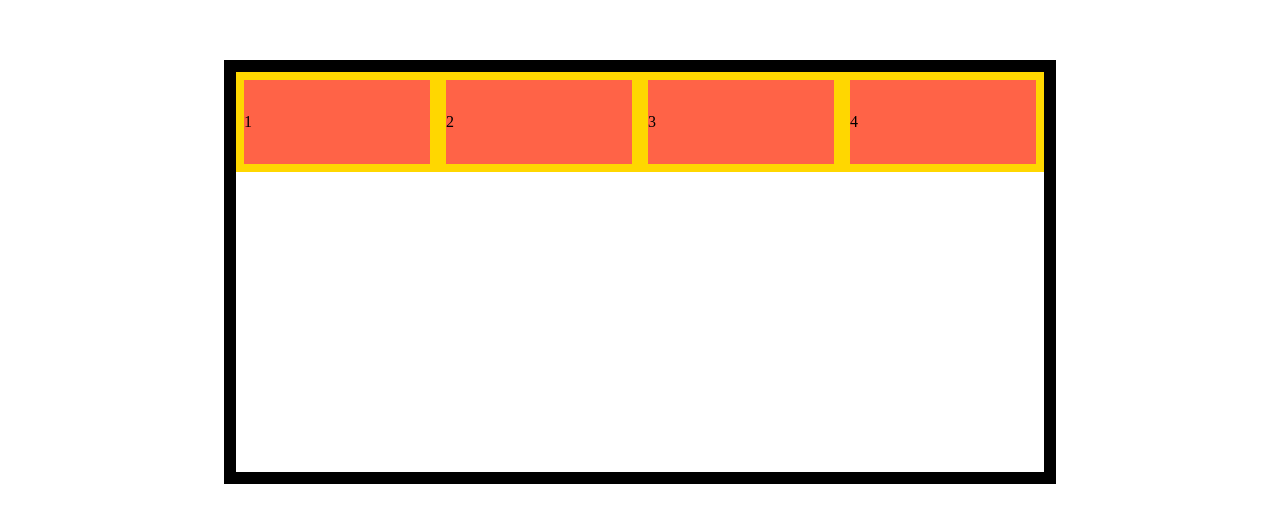
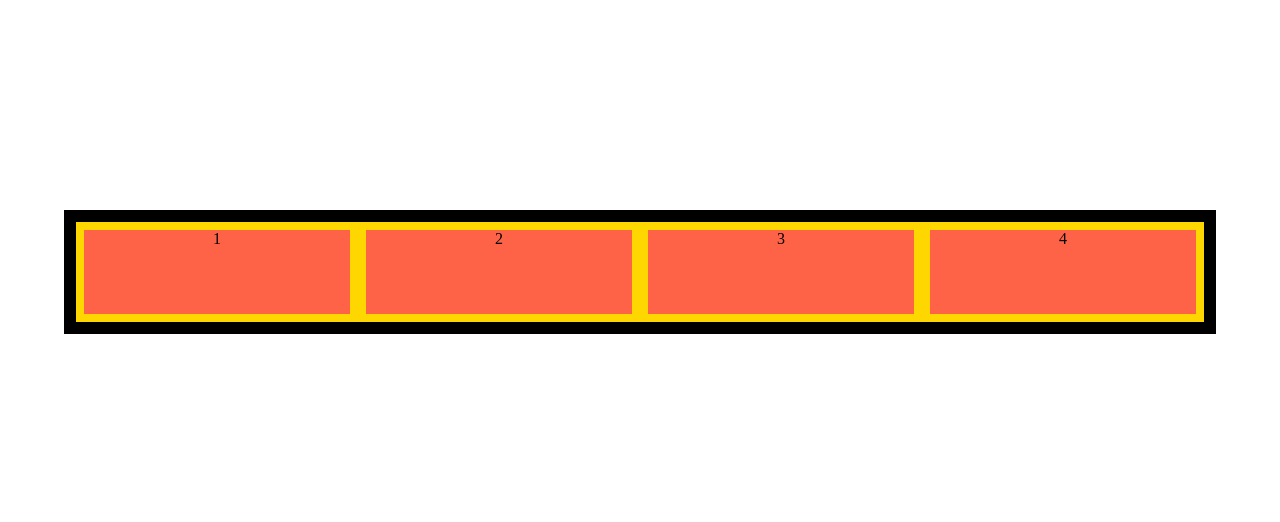
Before and after one commit to Lucyjim07/css-estudio, a plain HTML site: page grid/index.html in a window 1280 px wide. Shown: the part 128-650 px from the top of the page. Drawn offline with Linux system fonts and the light colour scheme.

Commit message:
Estudio de display grid

```diff
--- a/grid/style.css
+++ b/grid/style.css
@@ -17,7 +17,7 @@ body {
 }
 
 .container {
-  width: 65%;
+  width: 90%;
   border: 12px solid black;
 }
 
@@ -25,5 +25,5 @@ body {
   background-color: tomato;
   height: auto;
   border: 8px solid gold;
-  align-content: center;
+  text-align: center;
 }
--- a/grid/style1.css
+++ b/grid/style1.css
@@ -3,6 +3,7 @@
   display: grid;
 
   /* definir cuantas filas y columnas se quieren en el grid y también su tamaño*/
+
   grid-template-columns: 80px 80px 80px 80px 80px;
   grid-template-rows: 80px 80px 80px 80px 80px;
 }
@@ -10,9 +11,9 @@
 /* para ubicar un elemento en la grid se puede seleccionarlo e indicar la fila de inicio y la fila de fin, la columna de inicio y la columna de fin */
 .item-1 {
   /* grid-row-start: 1;
-    grid-row-end: 3;
-    grid-column-start: 1;
-    grid-column-end: 5; */
+  grid-row-end: 3;
+  grid-column-start: 1;
+  grid-column-end: 5; */
 
   /* existe una forma más compacta de hacer lo mismo y es con las siguientes propiedades */
   grid-row: 1 / 3;
@@ -21,8 +22,8 @@
 
 /* también existe el valor span que permite fusionar la cantidad de lugares requeridos. La desventaja es que no se puede ubicar el elemento desde una posición de inicio */
 .item-2 {
-  grid-row: span 2;
-  grid-column: span 2;
+  /* grid-row: span 2; */
+  /* grid-column: span 2; */
 }
 
 /* se pueden determinar areas para que el elemento se expanda por las posiciones indicadas fila-inicio / columna-inicio / fila-fin / columna-fin */
@@ -30,11 +31,11 @@
   grid-area: 3 / 3 / 6 / 6;
 
   /* tambien se pueden usar valores negativos en las posiciones finales */
-  /* grid-area: 3 / 3 / -1 / -1; */
+  /* grid-area: 3 / 3 / 5 / 5; */
 }
 
 /* con areas, se pueden ubicar elementos encima de otros elementos dando las coordenadas correctas, si se quiere que el elemento aparezca encima de los otros se usa la propiedad z-index  */
-/* .item-2 {
-    grid-area: 2 / 2 / 4 / 4;
-    z-index: 1;
-  } */
+.item-2 {
+  grid-area: 2 / 2 / 4 / 4;
+  z-index: 1;
+}
--- a/grid/style2.css
+++ b/grid/style2.css
@@ -1,12 +1,13 @@
 .container {
-  display: grid;
+  /* display: grid; */
 
   /* existen otras formas de crear la grid */
-  /* repeat va a repetir la cantidad de veces indicada en el primer parámetro del tamaño indicado en el segundo parámetro. El segundo parámetro puede ser cualquier unidad de medida (px, %, fr) */
-  grid-template-rows: repeat(2, 100px);
+  /* repeat va a repetir la cantidad de veces indicada en el primer parámetro y el tamaño indicado en el segundo parámetro. El segundo parámetro puede ser cualquier unidad de medida (px, %, fr) */
+  /* grid-template-rows: repeat(2, 100px); */
 
   /* es una buena práctica usar valores minimo y maximo para tener grids responsivas */
-  grid-template-columns: 100px minmax(100px, 3fr) 1fr;
+  /* grid-template-columns: 200px minmax(200px, 3fr) 1fr; */
+  /* grid-template-columns: repeat(3, minmax(150px, 300px)); */
 
   /* agrega espaciado entre filas y columnas */
   /* gap: 1em 3em; */
@@ -14,6 +15,8 @@
 
 /* otra forma de colocar elementos en la grid es con areas nombradas, lo que permite mediante nombres ubicar elementos en la grid. El contenedor tendrá la configuración de ubicación y los elementos internos tendrán una marcación que indica qué nombre tienen */
 .container {
+  display: grid;
+
   grid-template-rows: 100px 300px 100px;
   grid-template-columns: 100px 3fr;
   grid-template-areas:
--- a/grid/style3.css
+++ b/grid/style3.css
@@ -2,6 +2,8 @@
 
 .container {
   display: grid;
-  grid-template-rows: repeat(4, 100px);
-  grid-template-columns: repeat(auto-fit, minmax(100px, 1fr));
+  grid-auto-rows: 100px;
+  /* grid-template-rows: repeat(auto-fit, 100px); */
+  grid-template-columns: repeat(auto-fit, minmax(180px, 1fr));
+  /* grid-template-columns: repeat(4, 100px); */
 }
```
